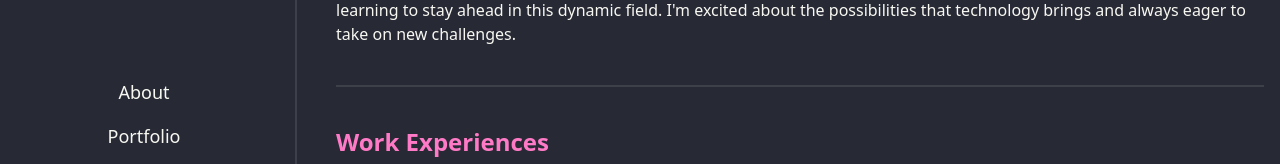
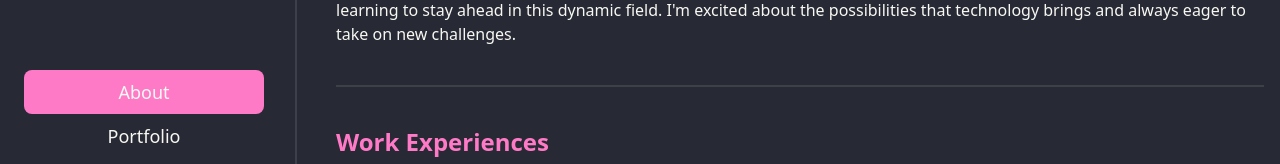
Before and after one commit to adliih/adliih.com, a SvelteKit app: page / in a window 1280 px wide. Shown: the part 398-562 px from the top of the page. Built offline with nearby package versions, Linux system fonts and the light colour scheme.

Commit message:
add active menu highlight

```diff
--- a/src/components/Sidebar.svelte
+++ b/src/components/Sidebar.svelte
@@ -3,10 +3,13 @@
 	import Icon from 'fa-svelte';
 	import { faLinkedin, faGithub } from '@fortawesome/free-brands-svg-icons';
 	import { faEnvelopeOpenText } from '@fortawesome/free-solid-svg-icons';
+	import { page } from '$app/stores';
+
+	$: pathname = $page.url.pathname;
 
 	const pages = [
 		{
-			href: '/about',
+			href: '/',
 			title: 'About'
 		},
 		{
@@ -42,7 +45,11 @@
 		<ul class="menu menu-vertical menu-lg rounded-box">
 			{#each pages as page}
 				<li>
-					<a href={page.href} class="block py-2 text-center hover:text-accent">{page.title}</a>
+					<a
+						href={page.href}
+						class="block py-2 text-center hover:text-accent"
+						class:active-menu={pathname === page.href}>{page.title}</a
+					>
 				</li>
 			{/each}
 		</ul>
@@ -58,3 +65,9 @@
 		{/each}
 	</ul>
 </div>
+
+<style>
+	.active-menu {
+		@apply bg-primary;
+	}
+</style>
```
